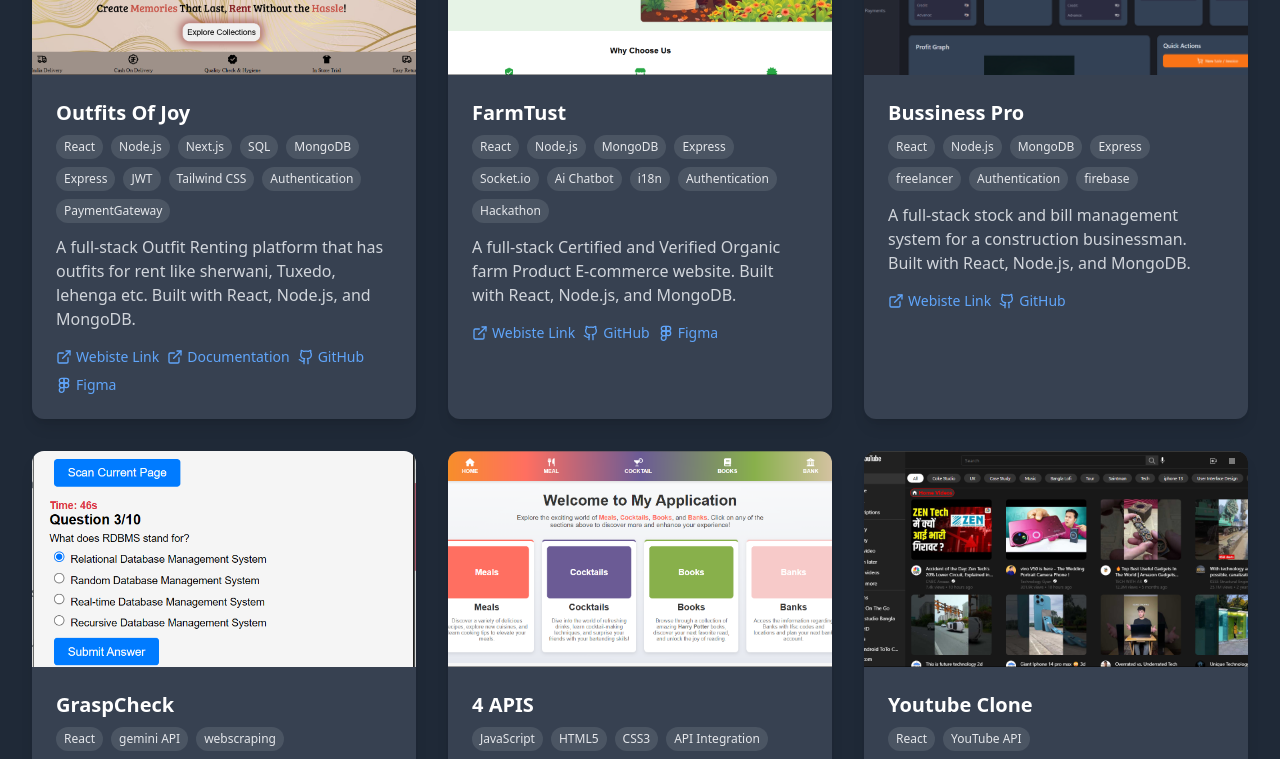
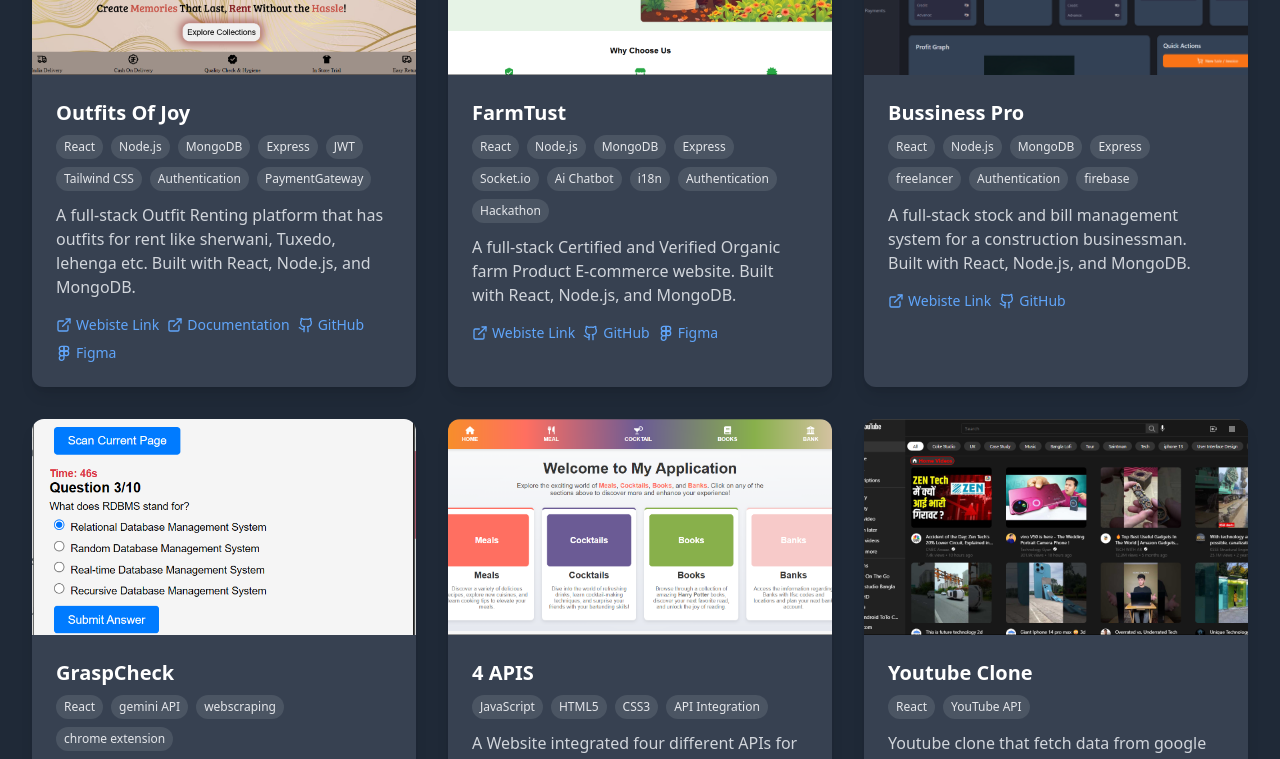
Before and after one commit to PARTH-JADAV20/my-portfolio-website, a React (Vite) app: page / in a window 1280 px wide. Shown: the part 1340-2099 px from the top of the page. Built offline with nearby package versions, Linux system fonts and the light colour scheme.

Commit message:
new skills added

```diff
--- a/src/Components/Projects.jsx
+++ b/src/Components/Projects.jsx
@@ -18,7 +18,7 @@ export default function Projects() {
       figma: "https://www.figma.com/design/Ccb55yT6IzEFeFS8JaOTdJ/outfitsofjoy?node-id=0-1&t=EuCTkbeMXNHquqx1-1",
       preview: "https://outfits-of-joy.vercel.app/",
       image: img2,
-      tags: ["React", "Node.js", "Next.js", "SQL", "MongoDB", "Express", "JWT", "Tailwind CSS", "Authentication", "PaymentGateway"]
+      tags: ["React", "Node.js", "MongoDB", "Express", "JWT", "Tailwind CSS", "Authentication", "PaymentGateway"]
     },
     {
       title: "FarmTust",
--- a/src/Components/Skills.jsx
+++ b/src/Components/Skills.jsx
@@ -3,8 +3,8 @@ import { motion } from 'framer-motion';
 
 export default function Skills() {
     const skills = [
-      "React", "Node.js", "JavaScript", "angular",
-       "C++", "C-Language", "MongoDB", "redis",
+      "React", "Node.js", "JavaScript", "Next.js",
+       "C++", "C-Language", "MongoDB", "SQL",
       "Git & GitHub", "API Handling", "Express.js", "TailwindCSS",
       "Figma", "CSS", "HTML",
     ];
```
